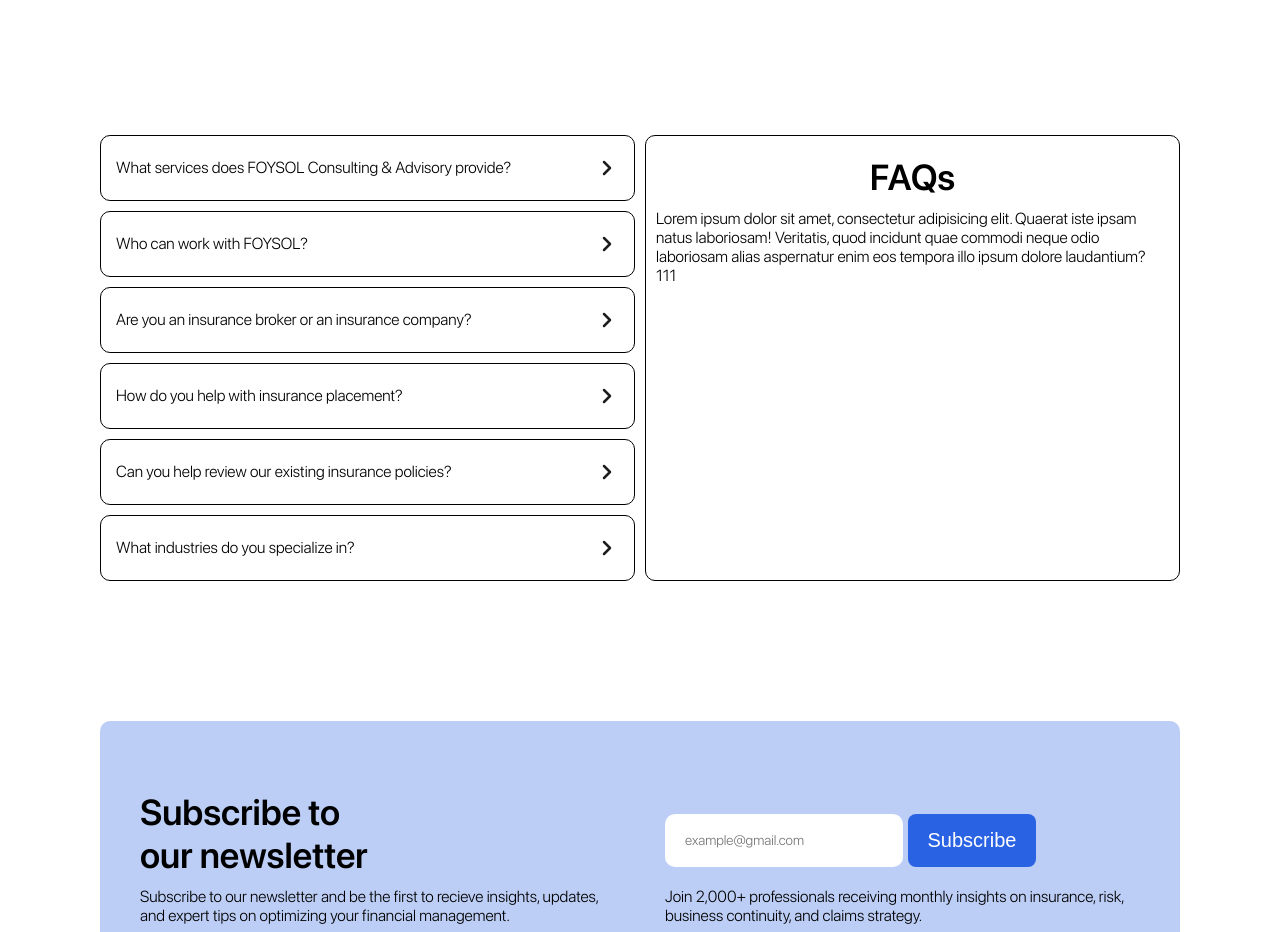
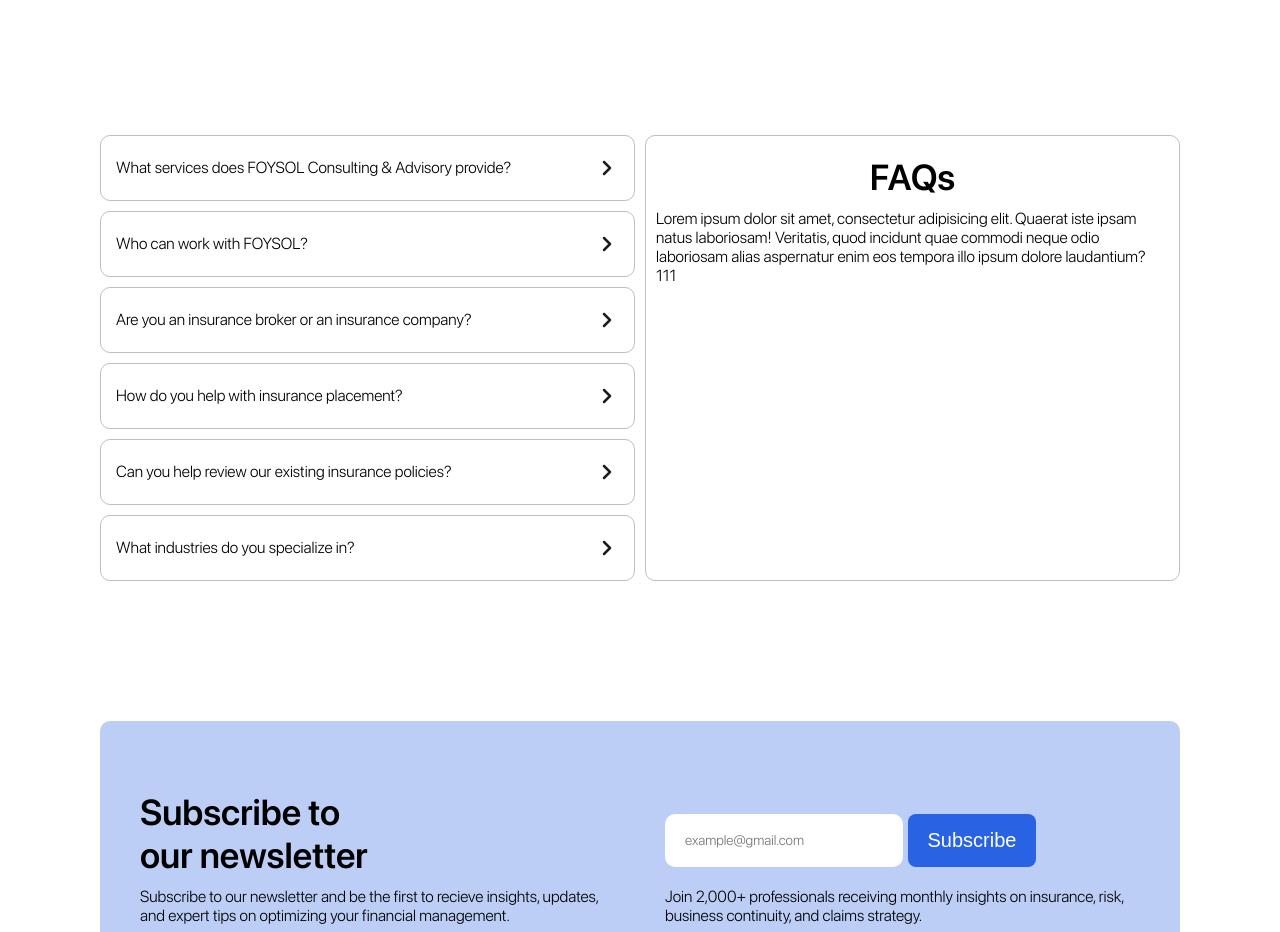
Before and after one commit to AKOI2000/foysol, a React (Vite) app: page /about in a window 1280 px wide. Shown: the part 1920-2852 px from the top of the page. Built offline with nearby package versions, Linux system fonts and the light colour scheme.

Commit message:
FAQ border adjustment

```diff
--- a/public/sass/components/_faqs.scss
+++ b/public/sass/components/_faqs.scss
@@ -4,7 +4,7 @@
     gap: 1rem;
 
     .faq-question {
-      border: 0.5px solid #000000;
+      border: 0.2px solid rgb(0, 0, 0, .25);
       border-radius: 1rem;
 
       &-heading {
@@ -33,7 +33,7 @@
   }
 
   .faq-answers {
-    border: 0.5px solid #000000;
+    border: 0.2px solid rgb(0, 0, 0, .25);
     border-radius: 1rem;
     padding: 2rem 1rem;
 
--- a/src/index.css
+++ b/src/index.css
@@ -351,7 +351,7 @@
   gap: 1rem;
 }
 #faqs .faq-questions .faq-question {
-  border: 0.5px solid #000000;
+  border: 0.2px solid rgba(0, 0, 0, 0.25);
   border-radius: 1rem;
 }
 #faqs .faq-questions .faq-question-heading {
@@ -373,7 +373,7 @@
   opacity: 1;
 }
 #faqs .faq-answers {
-  border: 0.5px solid #000000;
+  border: 0.2px solid rgba(0, 0, 0, 0.25);
   border-radius: 1rem;
   padding: 2rem 1rem;
 }
```
